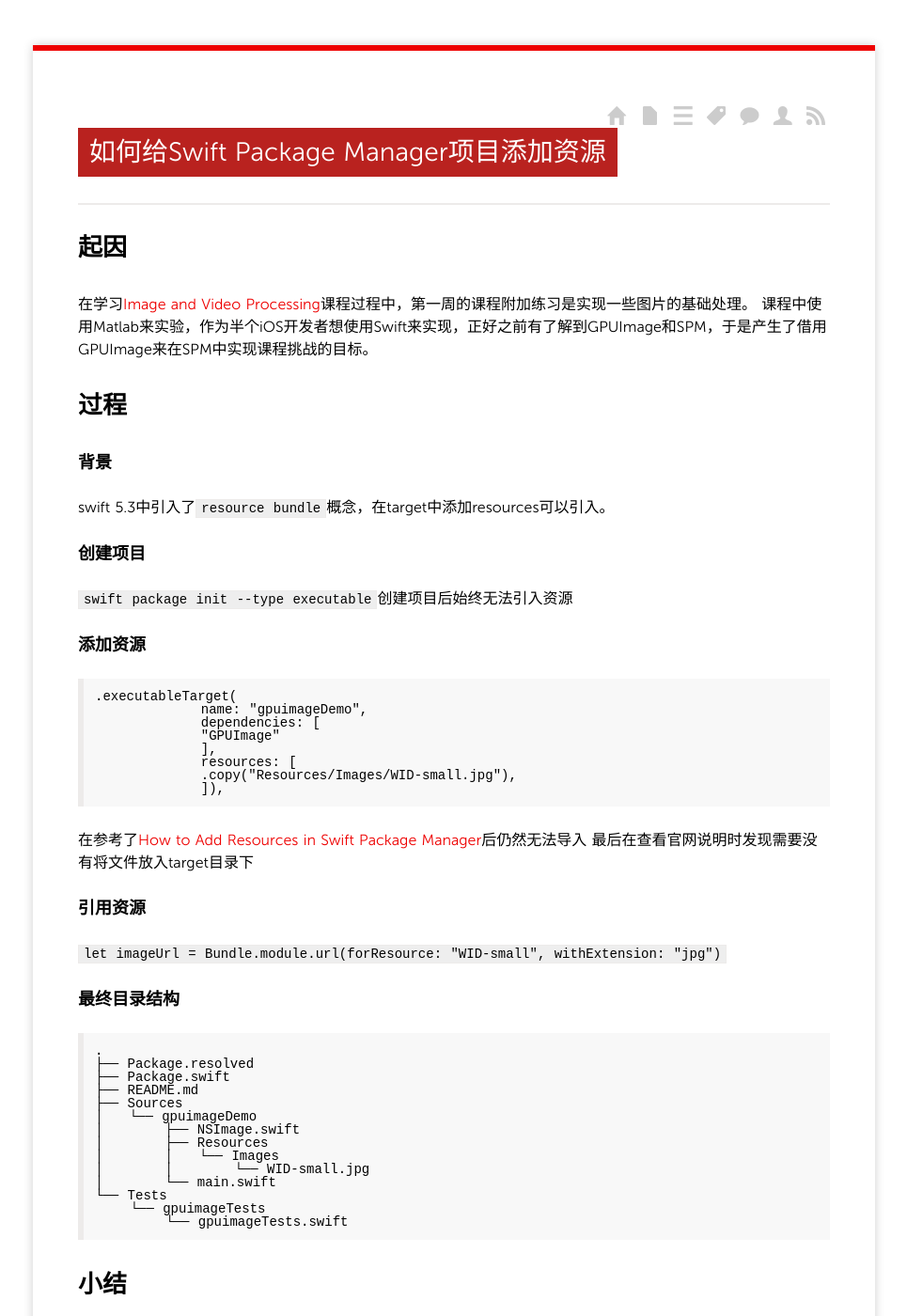
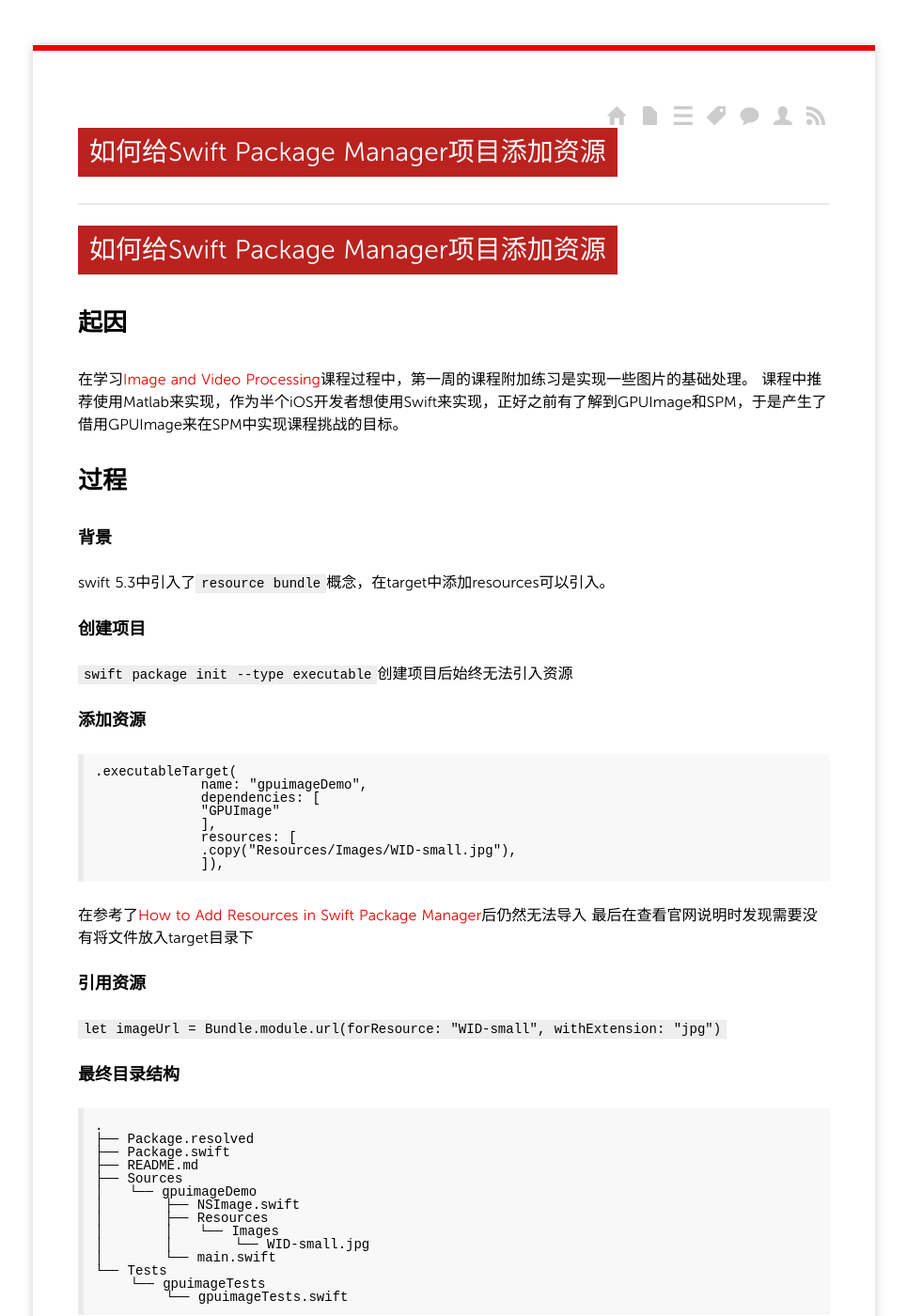
Before and after one commit to TJRoger/tjroger.github.io, a Jekyll site: the page built from _posts/2021/2021-07-10-如何给SPM添加资源.md, in a window 1280 px wide and 1400 px high. Shown: the whole window at 94% size, without its empty margins (157-1122 px from the left). Built offline with Jekyll 4.4.1, drawn with Linux system fonts in a browser that asks for light colours; comment, search, counter and statistics services are not loaded; a style sheet for code colours, icons or effects is not loaded; some of the changed text lies outside the part shown.

Commit message:
new post

```diff
--- a/_posts/2021/2021-07-10-如何给SPM添加资源.md
+++ b/_posts/2021/2021-07-10-如何给SPM添加资源.md
@@ -7,10 +7,10 @@ tags:
 - SPM, Swift, Resource
 ---
 
-
+# 如何给Swift Package Manager项目添加资源
 ## 起因
 在学习[Image and Video Processing](https://www.coursera.org/learn/image-processing/supplement/7prrE/optional-programming-exercises)课程过程中，第一周的课程附加练习是实现一些图片的基础处理。
-课程中使用Matlab来实验，作为半个iOS开发者想使用Swift来实现，正好之前有了解到GPUImage和SPM，于是产生了借用GPUImage来在SPM中实现课程挑战的目标。
+课程中推荐使用Matlab来实现，作为半个iOS开发者想使用Swift来实现，正好之前有了解到GPUImage和SPM，于是产生了借用GPUImage来在SPM中实现课程挑战的目标。
 
 ## 过程
 ### 背景
```
Also changed, not shown: other parts of _posts/2021/2021-07-10-如何给SPM添加资源.md (+1 -1 lines), _posts/2021/2021-07-12-如何根据UUID确定DSYM文件.md (added, +22 -0 lines).
